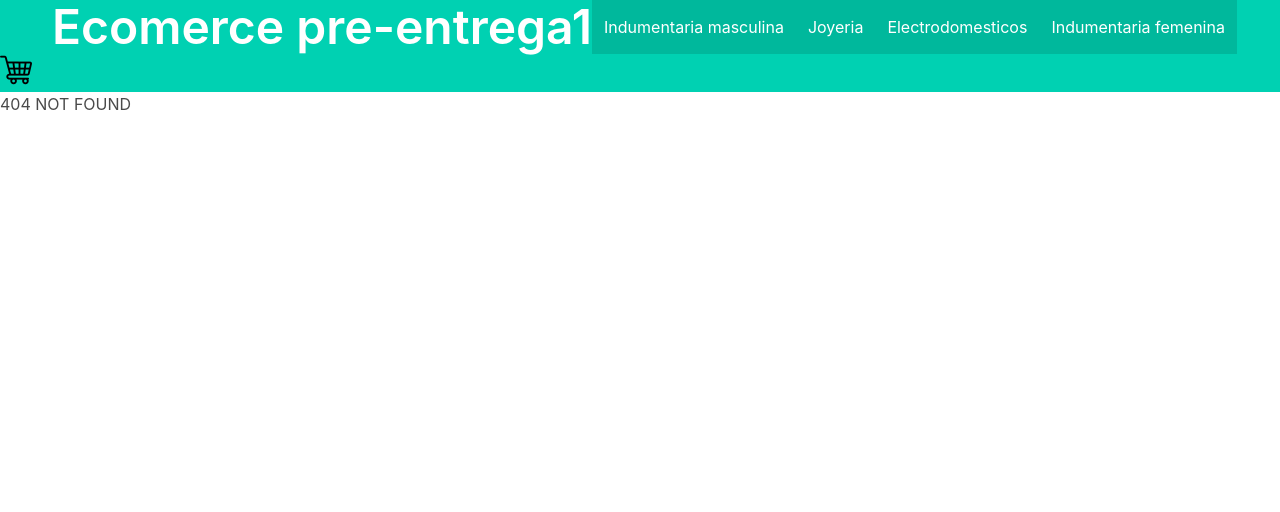
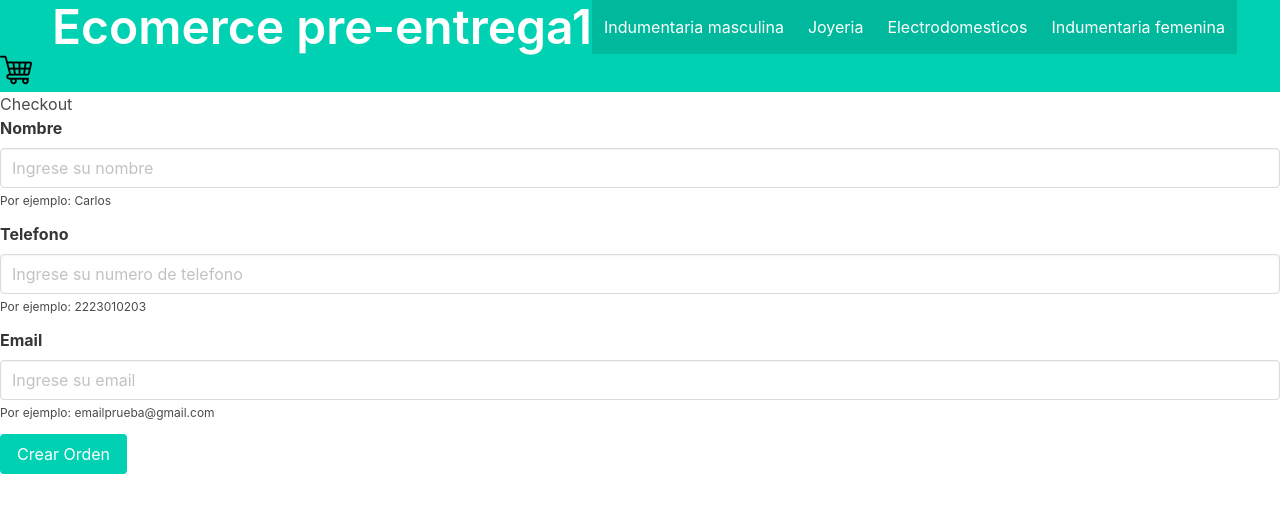
Before and after one commit to OrtizCarlosG/ProyectoFinalOrtiz, a React (Create React App) app: page /checkout in a window 1280 px wide. Before the commit this address had no page. Shown: the top 512 px of the page. Built offline with nearby package versions, Linux system fonts and the light colour scheme.

Commit message:
Se han aplicado correcciones

```diff
--- a/package.json
+++ b/package.json
@@ -11,6 +11,7 @@
     "react": "^18.2.0",
     "react-dom": "^18.2.0",
     "react-router": "^6.15.0",
+    "react-router-dom": "^6.16.0",
     "react-scripts": "5.0.1",
     "web-vitals": "^2.1.4"
   },
--- a/src/App.js
+++ b/src/App.js
@@ -5,6 +5,7 @@ import { BrowserRouter, Route, Routes } from 'react-router-dom';
 import ItemDetailContainer from './componentes/ItemDetailContainer/ItemDetailContainer';
 import { CartProvider } from './componentes/CartContext/CartContext';
 import Cart from './componentes/Cart/Cart';
+import Checkout from './componentes/Checkout/Checkout';
 function App() {
   return (
   <div>
@@ -16,6 +17,7 @@ function App() {
           <Route path='/item/:itemId' element={ <ItemDetailContainer /> }/>
           <Route path="/category/:categoryId" element={<ItemListContainer greeting={"Bienvenidos"}/>}/>
           <Route  path='/cart'  element={<Cart/>}/>
+          <Route path ='/checkout' element = {<Checkout/>}/>
           <Route path="*" element={<h1>404 NOT FOUND</h1>}/>
       </Routes>
       </CartProvider>
--- a/src/componentes/Cart/Cart.js
+++ b/src/componentes/Cart/Cart.js
@@ -10,7 +10,7 @@ const Cart = () => {
     const { cart, totalQuantity, totalPrice, clearCart } = useContext(CartContext);
 
 
-    if (totalQuantity() === 0) {
+    if (totalQuantity === 0) {
         return (
             <div className='container'>
                 <h1 className='containerH1'> No hay Productos en el carrito </h1>
@@ -26,13 +26,13 @@ const Cart = () => {
             }
             <div className='container-total'>
                 <p className='Total'>
-                    Total: {totalPrice()}
+                    Total: {totalPrice}
                 </p>
                 <div className='ButtonD'>
 
                     <div className='containerCheckout'>
 
-                    <Link to='/checkoutForm' className='c'> Finalizar Compra </Link>
+                    <Link to='/checkout' className='c'> Finalizar Compra </Link>
 
                     </div>
                     <div className='containerCa'>
--- /dev/null
+++ b/src/componentes/Checkout/Checkout.js
@@ -0,0 +1,93 @@
+import { useContext, useState } from "react";
+import { CartContext } from "../CartContext/CartContext";
+import {Timestamp, getDocs, addDoc, collection, writeBatch, query, where, documentId} from 'firebase/firestore'
+import {db} from '../../config/firebase'
+
+import CheckoutForm from '../CheckoutForm/CheckoutForm'
+
+function Checkout() {
+
+    const [loading, setLoading] = useState(false)
+    const [orderId, setOrderId] = useState('')
+
+    const {cart, total, clearCart} = useContext(CartContext)
+
+      async function createOrder({name, phone, email})
+      {
+        setLoading(true)
+        try {
+            const objectOrder = {
+                buyer: {
+                    name, phone, email
+                },
+                items: cart,
+                total: total,
+                date: Timestamp.fromDate(new Date())
+            }
+
+            const batch = writeBatch(db)
+
+            const outOfStock = []
+
+            const ids = cart.map(prod => prod.id)
+
+            const productsRef = collection(db, 'productos')
+
+            const productosAddedFromFireBase = await getDocs(query(productsRef, where(documentId(), 'in', ids)))
+
+            const {docs} = productosAddedFromFireBase
+
+            docs.array.forEach(doc => {
+                const dataDoc = doc.Data();
+                const stockDb = dataDoc.stock
+
+                const productsAddedToCart = cart.find(prod => prod.id === doc.id)
+                const productQuantity = productsAddedToCart?.quantity
+
+                if (stockDb >= productQuantity)
+                {
+                    batch.update(doc.ref, {stock: stockDb - productQuantity})
+                } else {
+                    outOfStock.push({id: doc.id, ...dataDoc})
+                }
+            });
+
+                if (outOfStock.length === 0)
+                {
+                    await batch.commit()
+
+                    const orderRef = collection(db,  'orders')
+
+                    const ordersAdded = await addDoc(orderRef, objectOrder)
+
+                    setOrderId(ordersAdded.id)
+                    clearCart()
+                } else {
+                    console.log("Hay productos que estan fuera de stock")
+                }
+            }catch(error) {
+                console.log(error)
+            } finally {
+                setLoading(false)
+            }
+        }
+
+    if (loading)
+    {
+        return <h1>Se esta generando su orden de compra</h1>
+    }
+
+    if (orderId)
+    {
+        return <h1>El id de su orden de compra es: {orderId}</h1>
+    }
+
+    return (
+        <div>
+            <h1>Checkout</h1>
+            <CheckoutForm onConfirm= {createOrder}/>
+        </div>
+    );
+}
+
+export default Checkout
--- /dev/null
+++ b/src/componentes/CheckoutForm/CheckoutForm.js
@@ -0,0 +1,54 @@
+import { useState } from "react";
+
+function CheckoutForm({onConfirm})
+{
+    const [name, setName] = useState('')
+    const [phone, setPhone] = useState('')
+    const [email, setEmail] = useState('')
+
+    const handleConfirm = (event) => {
+        event.preventDefault()
+
+        const userData = {
+            name, phone, email
+        }
+
+        onConfirm(userData)
+    }
+
+    return  (
+        <div>
+            <form onSubmit={handleConfirm}>
+            <div className="field">
+                <label className="label">Nombre</label>
+                <div className="control">
+                <input className="input" type="text" value = {name} onChange={({target}) => setName(target.value)}  placeholder="Ingrese su nombre"></input>
+            </div>
+            <p className="help">Por ejemplo: Carlos</p>
+            </div>
+
+            <div className="field">
+                <label className="label">Telefono</label>
+                <div className="control">
+                <input className="input" type="text" value = {phone} onChange={({target}) => setPhone(target.value)}  placeholder="Ingrese su numero de telefono"></input>
+            </div>
+            <p className="help">Por ejemplo: 2223010203</p>
+            </div>
+
+            <div className="field">
+                <label className="label">Email</label>
+                <div className="control">
+                <input className="input" type="email" value = {email} onChange={({target}) => setEmail(target.value)} placeholder="Ingrese su email"></input>
+            </div>
+            <p className="help">Por ejemplo: emailprueba@gmail.com</p>
+            </div>
+
+            <div className="control">
+            <button type = 'submit' className="button is-primary">Crear Orden</button>
+            </div>
+            </form>
+        </div>
+    )
+}
+
+export default CheckoutForm
--- a/src/componentes/ItemDetail/ItemDetail.js
+++ b/src/componentes/ItemDetail/ItemDetail.js
@@ -37,11 +37,11 @@ function ItemDetail({id, nombre, precio, stock, descripcion, categoria, imagen})
                     </div>
                     <footer className="card-footer">
                         {
-                        quantityAdded > 0 ? (
-                                <Link to="/cart" className="button is-primary">Terminar Compra</Link>
-                        ) : (
-                        <ItemCount initial={1} stock={stock} onAdd={ (quantity) =>handleAdded(quantity)}/>
-                        )
+                               quantityAdded > 0 ? (
+                               <Link to="/cart" className="button is-primary">Terminar Compra</Link>
+                           ) : (
+                           <ItemCount initial={0} stock={stock} onAdd={ (quantity) =>handleAdded(quantity)}/>
+                           )
                         }
                     </footer>
                 </div>
--- a/src/componentes/ItemListContainer/ItemListContainer.js
+++ b/src/componentes/ItemListContainer/ItemListContainer.js
@@ -10,11 +10,11 @@ function ItemListContainer( { greeting } )
     const {categoryId} = useParams();
     const [productos, setProductos] = useState([]);
     const [loading, setLoading] = useState(true)
-
+    console.log(categoryId)
     useEffect(() => {
         setLoading(true)
         const collectionRef = categoryId
-        ?  query(collection(db, 'productos'), where ('category', '==', categoryId))
+        ?  query(collection(db, 'productos'), where ('categoria', '==', categoryId))
         : collection(db, 'productos')
 
         getDocs(collectionRef)
```
Also changed, not shown: 1 other file (tests, documents, lock files or other folders).
